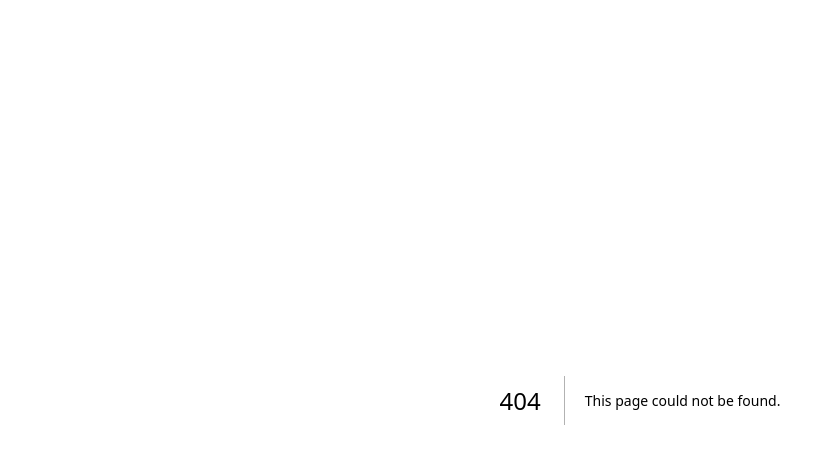
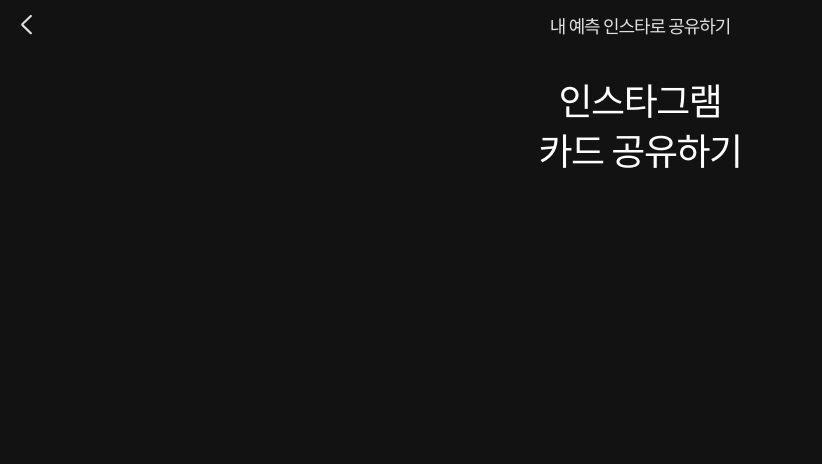
Before and after one commit to DevKor-github/toky-front-v2, a Next.js app: page /instagram-event in a window 1280 px wide. Before the commit this address had no page. Shown: the top 464 px of the page, without its empty margins (0-822 px from the left). Built offline with nearby package versions, Linux system fonts and the light colour scheme; a web font is replaced by a local one.

Commit message:
feat: 기본 로그인 체크

```diff
--- /dev/null
+++ b/app/instagram-event/page.tsx
@@ -0,0 +1,62 @@
+'use client';
+import Header from '@/components/Header';
+import { Flex } from '@/libs/design-system/flex';
+import styled from 'styled-components';
+
+export default function InstagramEvent() {
+  return (
+    <>
+      <Header title="내 예측 인스타로 공유하기" withSideBar />
+      <Wrapper>
+        <Banner>
+          <Flex $direction="column" $align="center" style={{ position: 'relative' }}>
+            <Flex $direction="column" $align="center">
+              <Title>인스타그램</Title>
+              <Title>카드 공유하기</Title>
+            </Flex>
+          </Flex>
+        </Banner>
+      </Wrapper>
+    </>
+  );
+}
+const Wrapper = styled.div`
+  padding-top: ${({ theme }) => theme.space.mainTopBarHeight}px;
+`;
+const Banner = styled.div`
+  width: 100%;
+  position: relative;
+  background-color: ${({ theme }) => theme.colors.primary};
+  padding-top: 29px;
+`;
+
+const Title = styled.h2`
+  color: #fff;
+  text-align: center;
+  font-family: 'yoon-meoli-2s-sten-variable';
+  font-size: 37px;
+  font-style: normal;
+  font-weight: 400;
+  line-height: 50px;
+  letter-spacing: -1.464px;
+`;
+
+const Text = styled.h4`
+  color: var(--white-high-emphasis-87, rgba(255, 255, 255, 0.87));
+  text-align: center;
+  font-family: 'Happiness Sans';
+  font-size: 14px;
+  font-style: normal;
+  font-weight: 900;
+  line-height: normal;
+  letter-spacing: -0.56px;
+  margin-top: 10px;
+`;
+const SubTitle = styled.h3`
+  color: #fff;
+  font-size: 14px;
+  font-style: normal;
+  font-weight: 700;
+  line-height: 150%; /* 21px */
+  letter-spacing: -0.56px;
+`;
--- a/libs/design-system/icons/Kakao.tsx
+++ b/libs/design-system/icons/Kakao.tsx
@@ -1,10 +1,10 @@
 export function Kakao() {
   return (
     <svg xmlns="http://www.w3.org/2000/svg" width="14" height="14" viewBox="0 0 14 14" fill="none">
-      <g clip-path="url(#clip0_262_3804)">
+      <g clipPath="url(#clip0_262_3804)">
         <path
-          fill-rule="evenodd"
-          clip-rule="evenodd"
+          fillRule="evenodd"
+          clipRule="evenodd"
           d="M7.00004 0.466797C3.13381 0.466797 0 2.88799 0 5.87413C0 7.73126 1.2121 9.36844 3.05786 10.3422L2.28125 13.1792C2.21264 13.4299 2.49933 13.6297 2.71948 13.4844L6.12374 11.2376C6.41102 11.2653 6.70297 11.2815 7.00004 11.2815C10.866 11.2815 14 8.86043 14 5.87413C14 2.88799 10.866 0.466797 7.00004 0.466797Z"
           fill="#FEE500"
         />
```
Also changed, not shown: app/page.tsx (+5 -2 lines), libs/design-system/icons/Vs.tsx (+2 -2 lines), libs/queries/useAuth.ts (added, +26 -0 lines).
